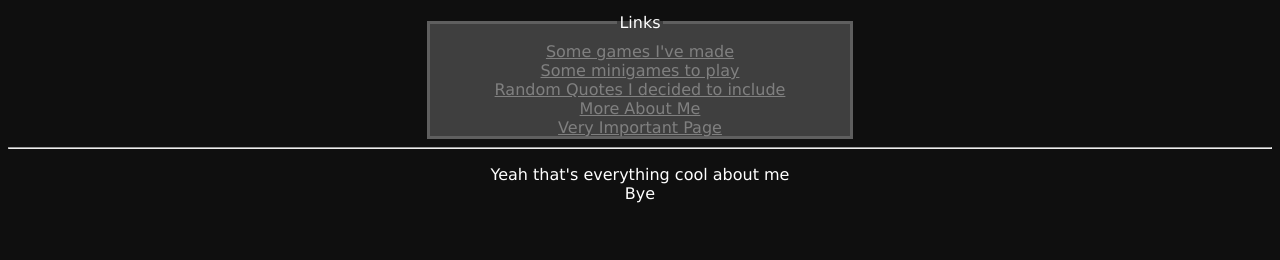
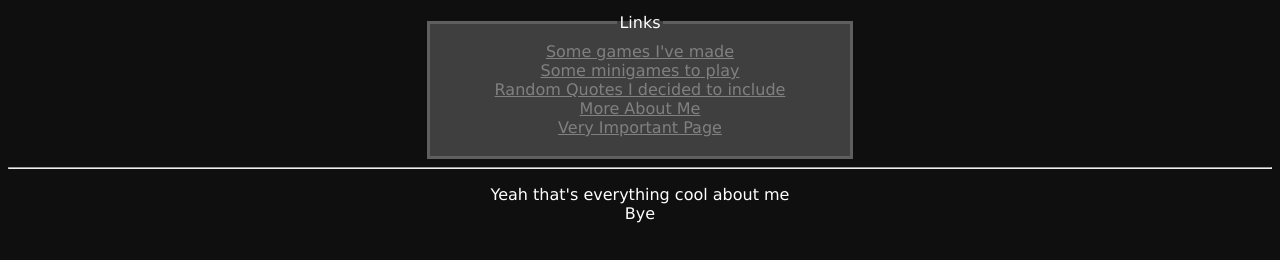
Before and after one commit to EyeOfTheCosmos/eyeofthecosmos.github.io, a plain HTML site: page index.html in a window 1280 px wide. Shown: the part 228-488 px from the top of the page. Drawn offline with Linux system fonts and the light colour scheme.

Commit message:
Update index.html

```diff
--- a/index.html
+++ b/index.html
@@ -14,7 +14,7 @@
                 but I guess you're gonna see the few things that are. <br>
             </p>
 
-            <fieldset style="background-color: #3f3f3f; width: 400px; height: 100px; margin: auto; border: 3px solid #5f5f5f; padding: 10px;">
+            <fieldset style="background-color: #3f3f3f; width: 400px; height: 120px; margin: auto; border: 3px solid #5f5f5f; padding: 10px;">
                 <legend style="text-align: center;">Links</legend>
                 <a href="games.html" style="color: gray;">Some games I've made</a>
 
@@ -26,9 +26,11 @@
 
                 <br>
                 <a href="about.html" style="color: gray">More About Me</a>
-
                 <br>
                 <a href="https://www.youtube.com/watch?v=dQw4w9WgXcQ" style="color: gray;">Very Important Page</a>
+                <br>
+                <p> </p>
+                <br>
             </fieldset>
             <hr>
             <p>Yeah that's everything cool about me <br>
```
